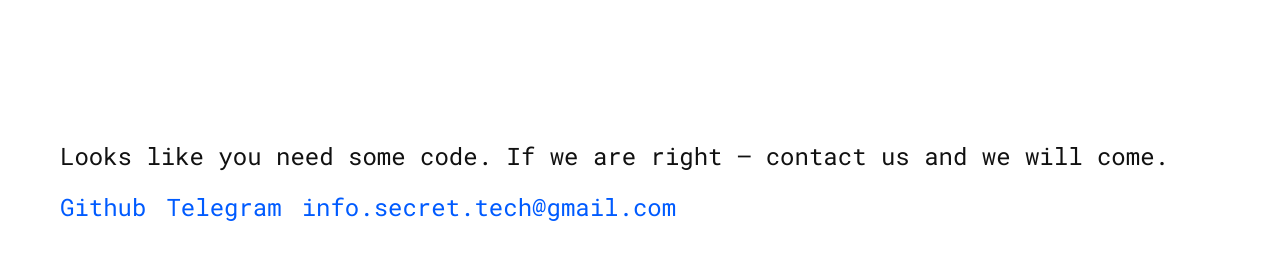
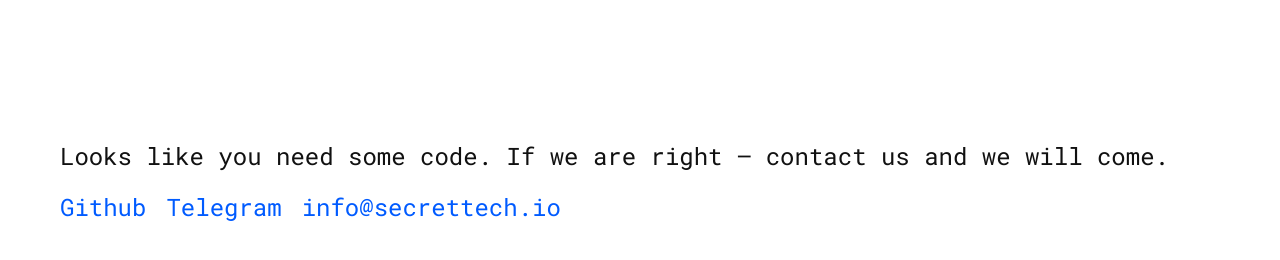
Before and after one commit to secret-tech/secrettech.io, a plain HTML site: page index.html in a window 1280 px wide. Shown: the part 518-778 px from the top of the page. Drawn offline with Linux system fonts and the light colour scheme.

Commit message:
Update 2018-03-14T17:41:41.000Z

```diff
--- a/index.html
+++ b/index.html
@@ -7,4 +7,4 @@
 <meta name="msapplication-TileColor" content="#ffc40d">
 <meta name="msapplication-TileImage" content="./icons/mstile-144x144.png">
 <meta name="msapplication-config" content="./icons/browserconfig.xml">
-<meta name="theme-color" content="#ffffff"></head><body><div class="container"><div><a class="logo" href="./index.html">&#62;&#95;</a><h1 class="title">Hello, we are<br>secret_tech - <a href="./crew.html">the crew </a><br>which is developing cool <a href="./stuff.html">software</a>.</h1></div><div class="footer footer-abs"><div class="cta">Looks like you need some code. If we are right — contact us and we will come.</div><div class="links"><a target="_blank" href="https://github.com/JincorTech">Github</a><a target="_blank" href="https://t.me/hlogeon">Telegram</a><a taget="_blank" href="mailto:info.secret.tech@gmail.com">info.secret.tech@gmail.com</a></div></div></div></body></html>
+<meta name="theme-color" content="#ffffff"></head><body><div class="container"><div><a class="logo" href="./index.html">&#62;&#95;</a><h1 class="title">Hello, we are<br>secret_tech - <a href="./crew.html">the crew </a><br>which is developing cool <a href="./stuff.html">software</a>.</h1></div><div class="footer footer-abs"><div class="cta">Looks like you need some code. If we are right — contact us and we will come.</div><div class="links"><a target="_blank" href="https://github.com/JincorTech">Github</a><a target="_blank" href="https://t.me/hlogeon">Telegram</a><a taget="_blank" href="mailto:info@secrettech.io">info@secrettech.io</a></div></div></div><script>(function (d, w, c) { (w[c] = w[c] || []).push(function() { try { w.yaCounter48056324 = new Ya.Metrika({ id:48056324, clickmap:true, trackLinks:true, accurateTrackBounce:true, webvisor:true }); } catch(e) { } }); var n = d.getElementsByTagName("script")[0], s = d.createElement("script"), f = function () { n.parentNode.insertBefore(s, n); }; s.type = "text/javascript"; s.async = true; s.src = "https://mc.yandex.ru/metrika/watch.js"; if (w.opera == "[object Opera]") { d.addEventListener("DOMContentLoaded", f, false); } else { f(); } })(document, window, "yandex_metrika_callbacks");</script></body></html>
```
Also changed, not shown: crew.html (+1 -1 lines), stuff.html (+1 -1 lines), 1 other file.
